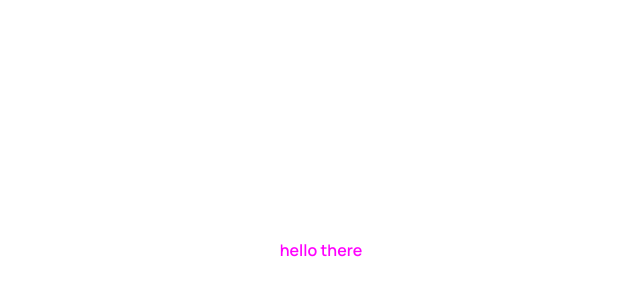
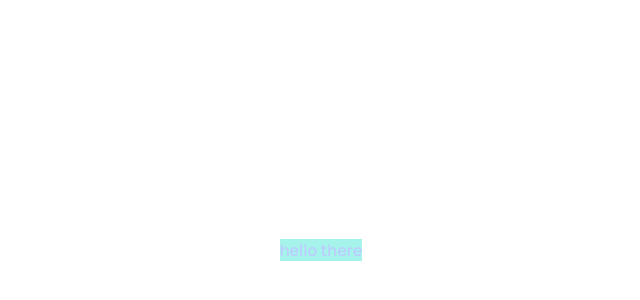
Before and after one commit to aheggie/mentors-interactive-pricing, a React app: page / in a window 1280 px wide. Shown: the part 150-450 px from the top of the page, without its empty margins (319-959 px from the left). Built offline with nearby package versions, Linux system fonts and the light colour scheme; the HTML template or start-up script is replaced by a standard one.

Commit message:
primary colours work

```diff
--- a/src/static/style.css
+++ b/src/static/style.css
@@ -7,6 +7,15 @@
   box-sizing: border-box;
   font-family: inherit;
   text-align: center;
+}
+
+:root {
+  /* Primary Colours */
+  --full-slider-bar: hsl(174deg 77% 80%);
+  --slider-background: hsl(174deg 86% 45%);
+  --discount-background: hsl(14deg 92% 95%);
+  --discount-text: hsl(15deg 100% 70%);
+  --cta-text: hsl(226deg 100% 87%);
 }
 
 body {
@@ -35,5 +44,6 @@ body {
 }
 
 .test {
-  color: fuchsia;
+  color: var(--cta-text);
+  background-color: var(--full-slider-bar);
 }
```
